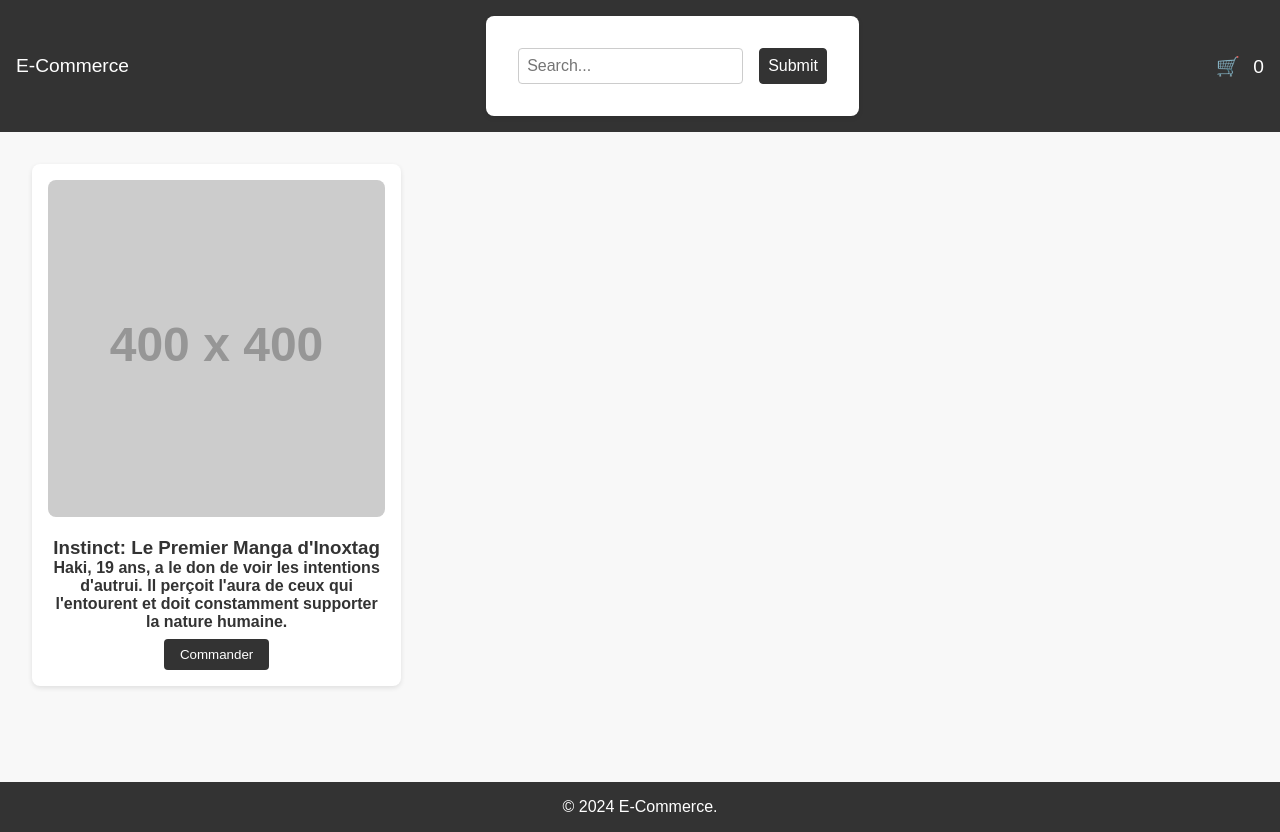
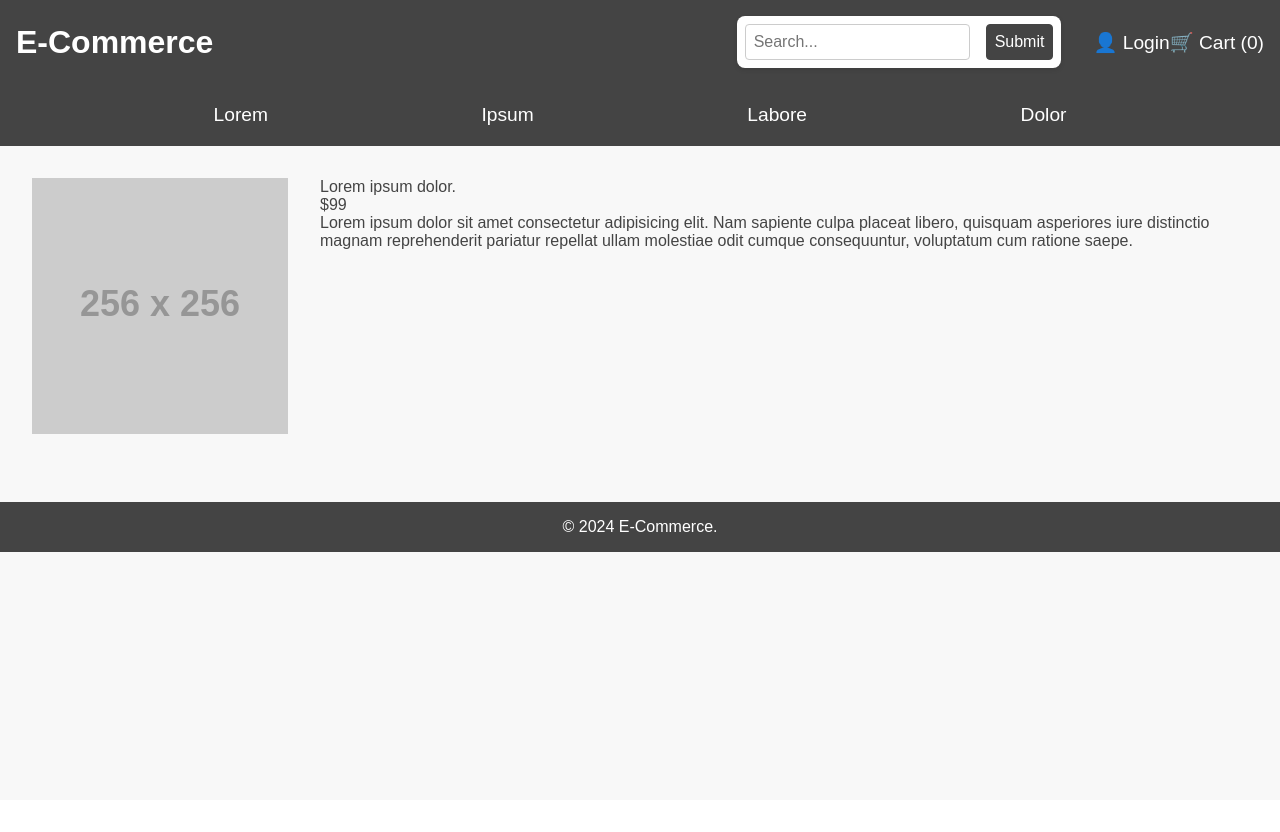
Before and after one commit to avgarint/shop, a PHP site: page /html/product.html in a window 1280 px wide. After the commit the page ends 552 px from the top, so only its background shows below. Run offline with PHP 8.4, Linux system fonts and the light colour scheme; grey boxes labelled with a size stand in for pictures from a placeholder-image service; some libraries are stand-ins or nearby versions.

Commit message:
Add files via upload

```diff
--- a/src/css/style.css
+++ b/src/css/style.css
@@ -1,4 +1,12 @@
-/* Global Styles */
+:root {
+    --primary-color: #444444;
+    --secondary-color: #f8f8f8;
+    --accent-color: #fff;
+    --button-color: #333;
+    --hover-color: #f1f1f1;
+    --border-color: #ccc;
+}
+
 * {
     margin: 0;
     padding: 0;
@@ -7,8 +15,8 @@
 
 body {
     font-family: Arial, sans-serif;
-    background-color: #f8f8f8;
-    color: #333;
+    background-color: var(--secondary-color);
+    color: var(--primary-color);
 }
 
 a {
@@ -17,8 +25,8 @@ a {
 }
 
 header {
-    background-color: #333;
-    color: #fff;
+    background-color: var(--primary-color);
+    color: var(--accent-color);
     padding: 1rem;
     display: flex;
     justify-content: space-between;
@@ -26,41 +34,64 @@ header {
 }
 
 header .logo {
-    font-size: 1.5rem;
+    font-size: 2rem;
     font-weight: bold;
 }
 
 header form {
     display: flex;
+    justify-content: center;
+    margin-right: 2rem;
 }
 
 header input[type="search"] {
     padding: 0.5rem;
-    border: 1px solid #ccc;
+    border: 1px solid var(--border-color);
     border-radius: 4px;
 }
 
 header input[type="submit"] {
     padding: 0.5rem;
-    background-color: #333;
-    color: #fff;
-    border: 1px solid #333;
+    background-color: var(--primary-color);
+    color: var(--accent-color);
+    border: 1px solid var(--primary-color);
     border-radius: 4px;
     cursor: pointer;
 }
 
 header a {
-    color: #fff;
+    color: var(--accent-color);
     font-size: 1.2rem;
 }
 
-header a span {
-    margin-left: 0.5rem;
+nav {
+    background-color: var(--primary-color);
+    padding: 20px;
 }
 
-/* Main Content */
+.nav-list {
+    list-style-type: none;
+    display: flex;
+    justify-content: space-evenly;
+    gap: 20px;
+}
+
+.nav-list li a {
+    color: var(--accent-color);
+    text-decoration: none;
+    font-size: 1.2rem;
+}
+
+.nav-list li a:hover {
+    color: var(--hover-color);
+}
+
 main {
     padding: 2rem;
+}
+
+.special-event {
+    text-align: center;
 }
 
 section {
@@ -68,9 +99,14 @@ section {
 }
 
 section p {
-    font-size: 1.5rem;
+    font-size: 2rem;
     font-weight: bold;
     margin-bottom: 1rem;
+}
+
+.product-details {
+    display: flex;
+    gap: 2rem;
 }
 
 .product-list {
@@ -81,7 +117,7 @@ section p {
 }
 
 .product-item {
-    background-color: #fff;
+    background-color: var(--accent-color);
     padding: 1rem;
     border-radius: 8px;
     box-shadow: 0 2px 5px rgba(0, 0, 0, 0.1);
@@ -103,21 +139,21 @@ section p {
 
 .product-item button {
     padding: 0.5rem 1rem;
-    background-color: #333;
-    color: #fff;
+    background-color: var(--primary-color);
+    color: var(--accent-color);
     border: none;
     border-radius: 4px;
     cursor: pointer;
+    font-size: 1.2rem;
 }
 
-/* Form Styling */
 form {
     display: grid;
     gap: 1rem;
     max-width: 400px;
     margin: 0 auto;
-    padding: 2rem;
-    background-color: #fff;
+    padding: 0.5rem;
+    background-color: var(--accent-color);
     border-radius: 8px;
     box-shadow: 0 2px 5px rgba(0, 0, 0, 0.1);
 }
@@ -125,23 +161,23 @@ form {
 form input {
     padding: 0.75rem;
     font-size: 1rem;
-    border: 1px solid #ccc;
+    border: 1px solid var(--border-color);
     border-radius: 4px;
 }
 
-form button {
+button
+/*form button*/ {
     padding: 0.75rem;
-    background-color: #333;
-    color: #fff;
-    border: 1px solid #333;
+    background-color: var(--primary-color);
+    color: var(--accent-color);
+    border: 1px solid var(--primary-color);
     border-radius: 4px;
     cursor: pointer;
 }
 
-/* Footer */
 footer {
-    background-color: #333;
-    color: #fff;
+    background-color: var(--primary-color);
+    color: var(--accent-color);
     text-align: center;
     padding: 1rem;
     margin-top: 2rem;
--- a/src/html/product.html
+++ b/src/html/product.html
@@ -14,29 +14,41 @@
     <body>
 
         <header>
-            <a href="/">E-Commerce</a>
-            <form action="" method="" enctype="multipart/form-data">
-                <input type="search" name="query" placeholder="Search...">
-                <input type="submit">
+            <a href="/" class="logo">E-Commerce</a>
+            <form action="" method="" enctype="multipart/form-data" class="header-search">
+                <input type="search" name="query" placeholder="Search..." class="search-input">
+                <input type="submit" class="search-submit">
             </form>
+            <a href="login.html">
+                👤
+                <span class="">Login</span>
+            </a>
             <a href="cart.html">
-                🛒 <span>0</span>
+                🛒
+                <span class="">Cart (0)</span>
             </a>
         </header>
 
+        <nav>
+            <ul class="nav-list">
+                <li><a href="/">Lorem</a></li>
+                <li><a href="/">Ipsum</a></li>
+                <li><a href="/">Labore</a></li>
+                <li><a href="/">Dolor</a></li>
+            </ul>
+        </nav>
+
         <main>
-            <section>
-                <article class="product-item">
-                    <img src="https://placehold.co/400" alt="Instinct Manga Cover" />
-                    <div>
-                        <h1>Instinct: Le Premier Manga d'Inoxtag</h1>
-                        <p>
-                            Haki, 19 ans, a le don de voir les intentions d'autrui. Il perçoit l'aura de ceux qui l'entourent et doit constamment supporter la nature humaine.
-                        </p>
-                        <button>Commander</button>
-                    </div>
-                </article>
-            </section>
+            <article class="product-details">
+                <div>
+                    <img src="https://placehold.co/256">
+                </div>
+                <div>
+                    <p>Lorem ipsum dolor.</p>
+                    <p>$99</p>
+                    <p>Lorem ipsum dolor sit amet consectetur adipisicing elit. Nam sapiente culpa placeat libero, quisquam asperiores iure distinctio magnam reprehenderit pariatur repellat ullam molestiae odit cumque consequuntur, voluptatum cum ratione saepe.</p>
+                </div>
+            </article>
         </main>
 
         <footer>
```
Also changed, not shown: src/html/cart.html (+24 -8 lines), src/html/login.html (+21 -5 lines), src/html/products.html (added, +87 -0 lines), src/html/register.html (+19 -4 lines), src/index.html (+26 -8 lines).
